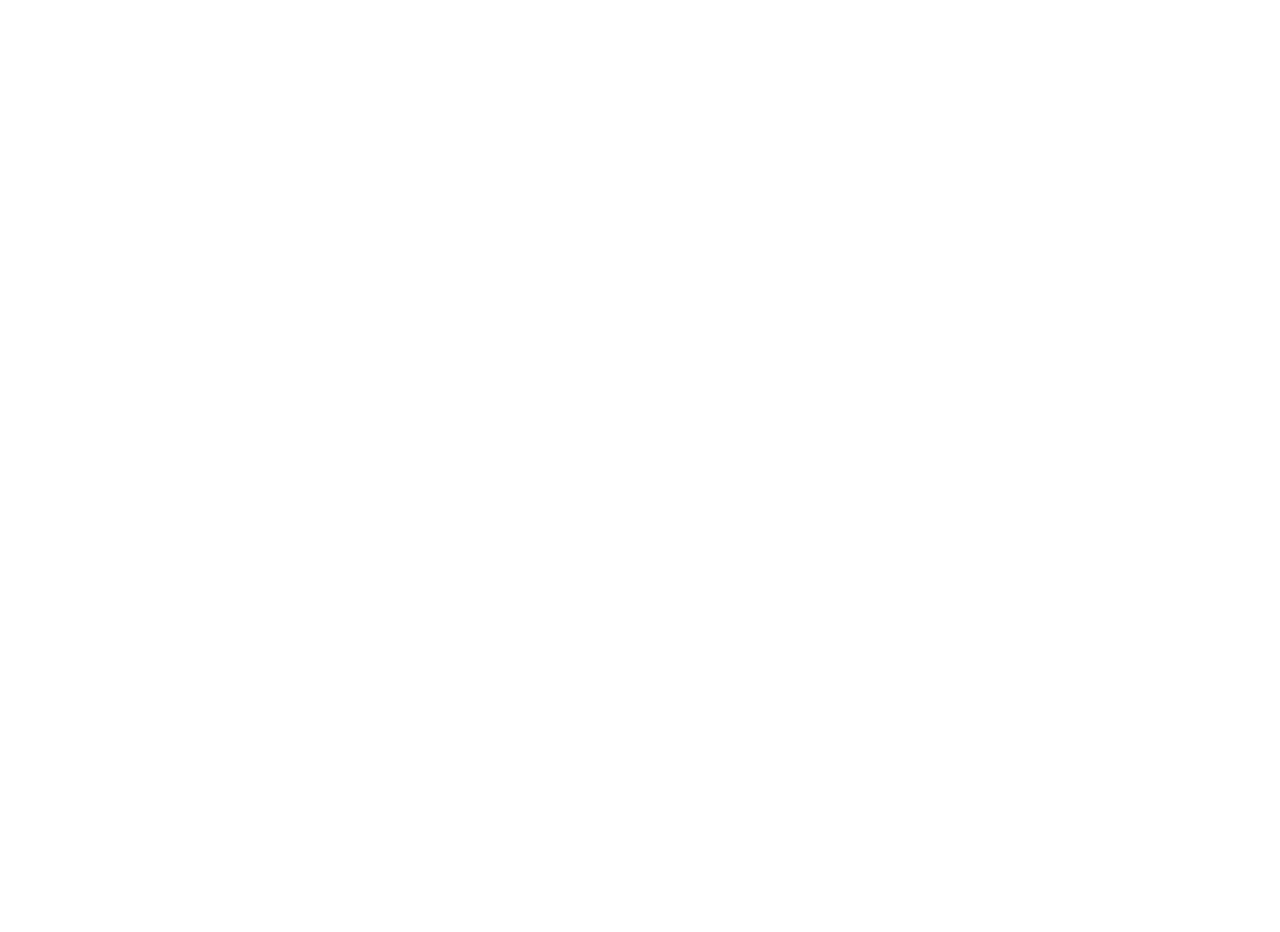
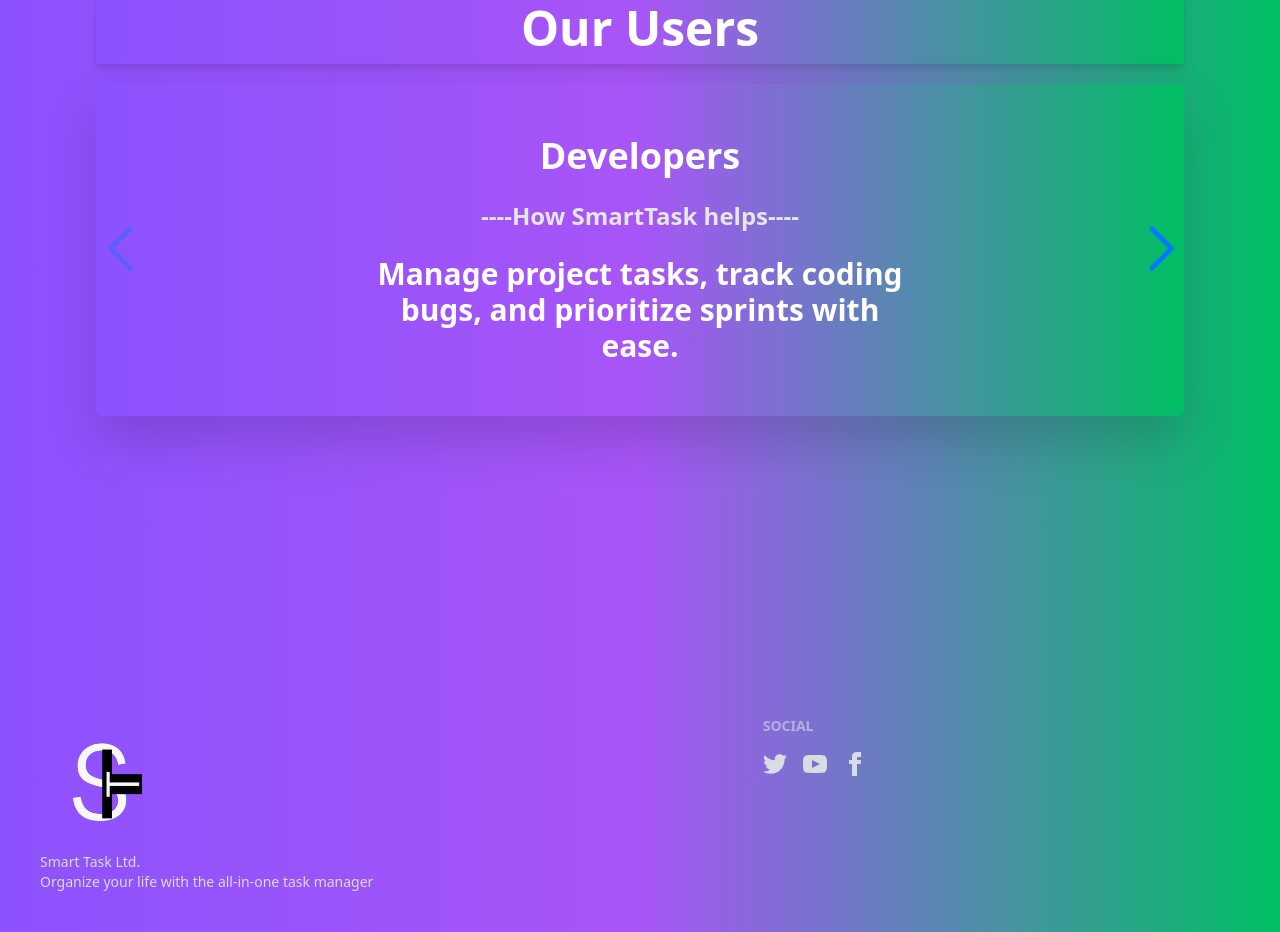
Before and after one commit to diptomahin/task-management-client, a React (Vite) app: page / in a window 1280 px wide. Shown: the part 1000-1932 px from the top of the page. Before the commit the page ends 800 px from the top, so only its background shows below. Built offline with nearby package versions, Linux system fonts and the light colour scheme.

Commit message:
added user ection and footer

```diff
--- a/package.json
+++ b/package.json
@@ -15,7 +15,8 @@
     "react": "^18.2.0",
     "react-dom": "^18.2.0",
     "react-router-dom": "^6.21.1",
-    "sort-by": "^1.2.0"
+    "sort-by": "^1.2.0",
+    "swiper": "^11.0.5"
   },
   "devDependencies": {
     "@types/react": "^18.2.43",
--- a/src/Components/Banner.jsx
+++ b/src/Components/Banner.jsx
@@ -1,9 +1,9 @@
 
 const Banner = () => {
     return (
-        <div className="hero py-24 bg-gradient-to-r from-[#8C52FF] via-purple-500 to-[#00BF63]">
+        <div className="hero min-h-screen py-24 bg-gradient-to-r from-[#8C52FF] via-purple-500 to-[#00BF63]">
             <div className="hero-content  flex flex-col-reverse md:flex-row">
-                <div className="md:ml-10">
+                <div className="md:ml-10 ">
                     <p className="py-6 text-3xl font-semibold text-white">Ditch the sticky notes! <br /> Organize your life with <br /><span className="text-5xl">SmartTask</span><br /> the all-in-one task manager.</p>
                     <button className="btn bg-white text-2xl hover:bg-gradient-to-r from-[#8C52FF] via-purple-500 to-[#00BF63] hover:text-white">Let’s Explore</button>
                 </div>
--- a/src/Components/Users.jsx
+++ b/src/Components/Users.jsx
@@ -1,8 +1,76 @@
+// Import Swiper React components
+import { Swiper, SwiperSlide } from 'swiper/react';
+
+// Import Swiper styles
+import 'swiper/css';
+import 'swiper/css/navigation';
+
+// import required modules
+import { Navigation } from 'swiper/modules';
+
 const Users = () => {
+    const users = [
+        {
+          "id": 1,
+          "title": "Developers",
+          "description": "Manage project tasks, track coding bugs, and prioritize sprints with ease."
+        },
+        {
+          "id": 2,
+          "title": "Corporate Professionals",
+          "description": "Juggle meetings, deadlines, and client communication seamlessly."
+        },
+        {
+          "id": 3,
+          "title": "Bankers",
+          "description": "Organize paperwork, follow compliance procedures, and meet financial targets effectively."
+        },
+        {
+          "id": 4,
+          "title": "Educators",
+          "description": "Plan lessons, grade assignments, and collaborate with students efficiently."
+        },
+        {
+          "id": 5,
+          "title": "Entrepreneurs",
+          "description": "Launch and grow their businesses with streamlined task management and goal tracking."
+        },
+        {
+          "id": 6,
+          "title": "Freelancers",
+          "description": "Stay on top of client projects, invoices, and deadlines with clarity and ease."
+        },
+        {
+          "id": 7,
+          "title": "Artists & Creatives",
+          "description": "Manage their creative workflow, set deadlines for inspiration, and track project progress."
+        },
+        {
+          "id": 8,
+          "title": "Students",
+          "description": "Organize study schedules, prioritize assignments, and ace exams with confidence."
+        },
+        {
+          "id": 9,
+          "title": "Homemakers",
+          "description": "Simplify daily chores, manage family schedules, and achieve household goals effortlessly."
+        }
+       ]
     return (
-        <div>
-
-        </div>
+        <div className='p-24 min-h-screen text-center bg-gradient-to-r from-[#8C52FF] via-purple-500 to-[#00BF63] font-semibold  '>
+        <h1 className='text-5xl drop-shadow-lg text-white bg-gradient-to-r from-[#8C52FF] via-purple-500 to-[#00BF63] font-semibold py-3 my-5 '>Our Users</h1>
+        <Swiper navigation={true} modules={[Navigation]} className="mySwiper rounded-lg drop-shadow-2xl">
+        {
+            users.map(user =>  <SwiperSlide key={user.id} >
+                <div className='text-center py-10 text-white bg-gradient-to-r from-[#8C52FF] via-purple-500 to-[#00BF63]'>
+                <h1 className='text-4xl font-semibold py-3'>{user.title}</h1>
+                <h3 className='text-2xl text-base-300 py-3'>----How SmartTask helps----</h3>
+                <p className='text-3xl w-1/2 mx-auto py-3'>{user.description}</p>
+                </div>
+            </SwiperSlide> )
+        }
+        </Swiper>
+      </div>
     );
 };
 
--- a/src/Pages/Home.jsx
+++ b/src/Pages/Home.jsx
@@ -1,9 +1,13 @@
 import Banner from "../Components/Banner";
+import Users from "../Components/Users";
+import Footer from "../shared/Footer";
 
 const Home = () => {
     return (
         <div>
            <Banner></Banner>
+           <Users></Users>
+           <Footer></Footer>
         </div>
     );
 };
--- /dev/null
+++ b/src/shared/Footer.jsx
@@ -0,0 +1,21 @@
+
+const Footer = () => {
+    return (
+        <footer className="footer   p-10 bg-gradient-to-r  from-[#8C52FF] via-purple-500 to-[#00BF63]  text-neutral-content">
+  <aside>
+   <img className="w-32" src="/public/H__1_-removebg-preview.png" alt="" />
+    <p>Smart Task Ltd.<br/>Organize your life with the all-in-one task manager</p>
+  </aside>
+  <nav>
+    <header className="footer-title">Social</header>
+    <div className="grid grid-flow-col gap-4">
+      <a><svg xmlns="http://www.w3.org/2000/svg" width="24" height="24" viewBox="0 0 24 24" className="fill-current"><path d="M24 4.557c-.883.392-1.832.656-2.828.775 1.017-.609 1.798-1.574 2.165-2.724-.951.564-2.005.974-3.127 1.195-.897-.957-2.178-1.555-3.594-1.555-3.179 0-5.515 2.966-4.797 6.045-4.091-.205-7.719-2.165-10.148-5.144-1.29 2.213-.669 5.108 1.523 6.574-.806-.026-1.566-.247-2.229-.616-.054 2.281 1.581 4.415 3.949 4.89-.693.188-1.452.232-2.224.084.626 1.956 2.444 3.379 4.6 3.419-2.07 1.623-4.678 2.348-7.29 2.04 2.179 1.397 4.768 2.212 7.548 2.212 9.142 0 14.307-7.721 13.995-14.646.962-.695 1.797-1.562 2.457-2.549z"></path></svg></a>
+      <a><svg xmlns="http://www.w3.org/2000/svg" width="24" height="24" viewBox="0 0 24 24" className="fill-current"><path d="M19.615 3.184c-3.604-.246-11.631-.245-15.23 0-3.897.266-4.356 2.62-4.385 8.816.029 6.185.484 8.549 4.385 8.816 3.6.245 11.626.246 15.23 0 3.897-.266 4.356-2.62 4.385-8.816-.029-6.185-.484-8.549-4.385-8.816zm-10.615 12.816v-8l8 3.993-8 4.007z"></path></svg></a>
+      <a><svg xmlns="http://www.w3.org/2000/svg" width="24" height="24" viewBox="0 0 24 24" className="fill-current"><path d="M9 8h-3v4h3v12h5v-12h3.642l.358-4h-4v-1.667c0-.955.192-1.333 1.115-1.333h2.885v-5h-3.808c-3.596 0-5.192 1.583-5.192 4.615v3.385z"></path></svg></a>
+    </div>
+  </nav>
+</footer>
+    );
+};
+
+export default Footer;
```
Also changed, not shown: 1 other file (tests, documents, lock files or other folders).
